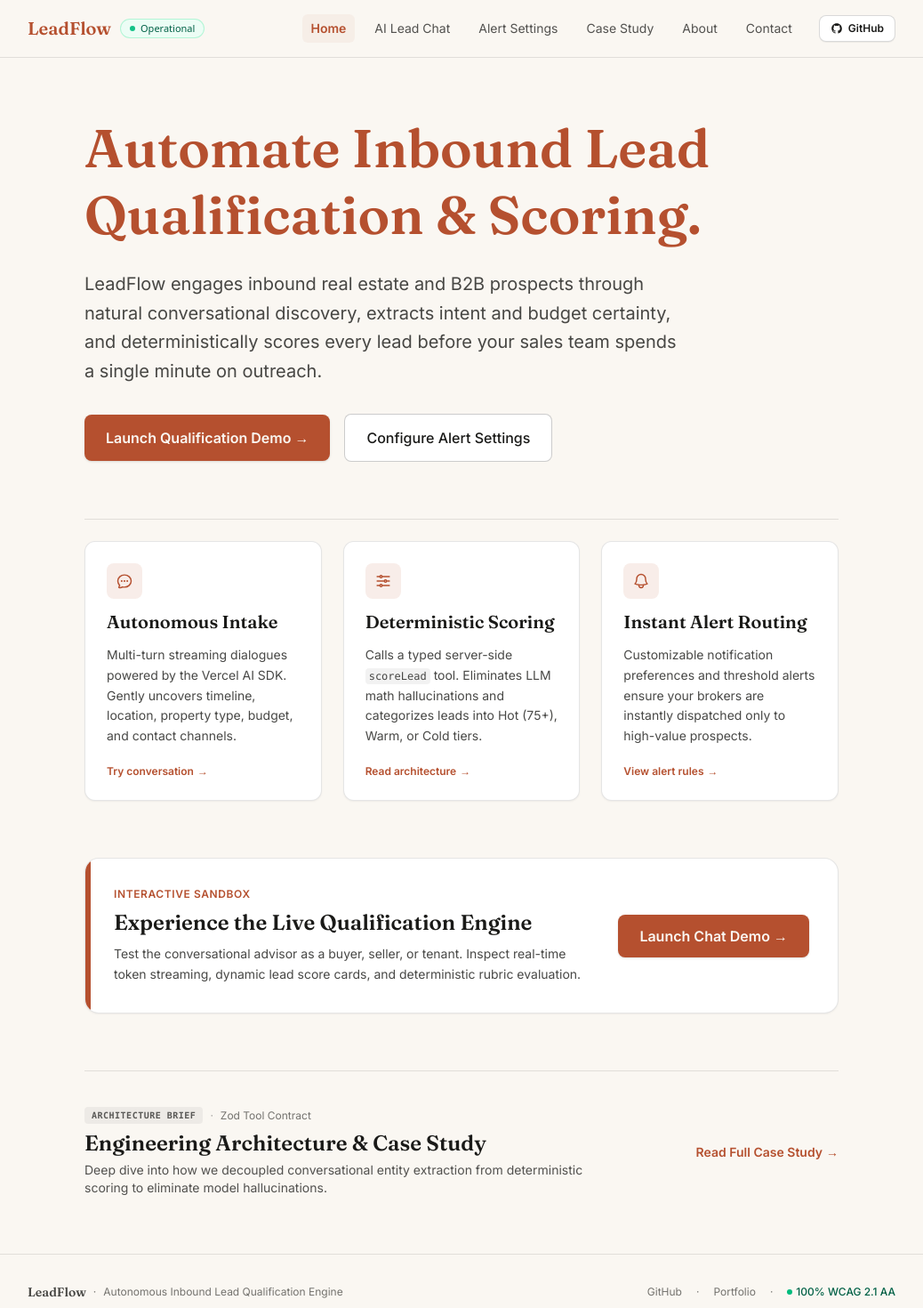
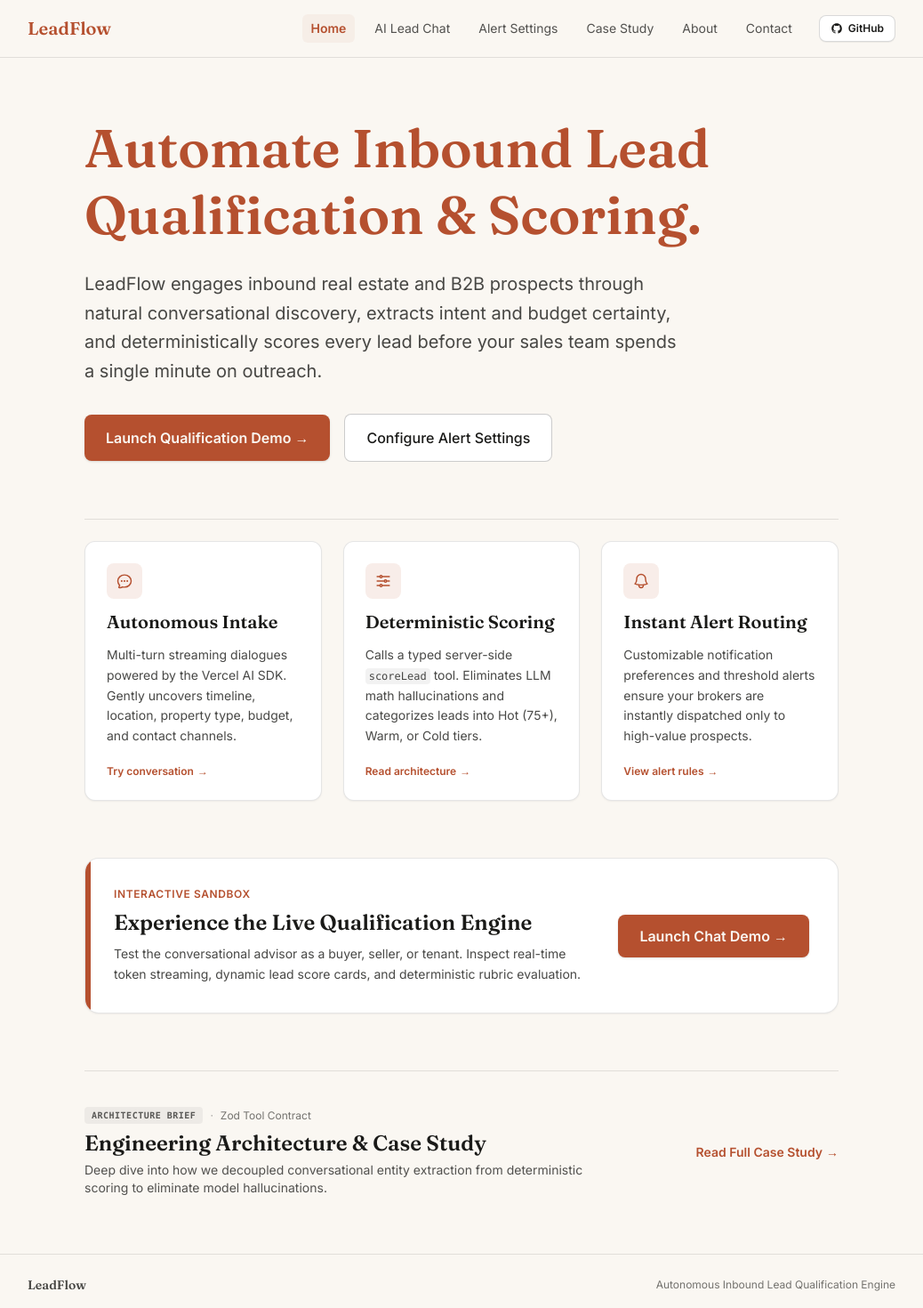
Before and after one commit to Philip8q/leadflow, a Next.js app: page / in a window 1280 px wide. Shown: the top 1470 px of the page at 89% size, without its empty margins (121-1159 px from the left). Built offline with nearby package versions, Linux system fonts and the light colour scheme.

Commit message:
fix(ui): remove operational badge from navbar and clean footer links

```diff
--- a/app/layout.js
+++ b/app/layout.js
@@ -37,36 +37,9 @@ export default function RootLayout({ children }) {
           {children}
         </main>
         <footer className="border-t border-black/10 bg-bg mt-auto">
-          <div className="mx-auto max-w-5xl px-6 py-8 flex flex-col sm:flex-row items-center justify-between gap-4 text-xs text-text/60">
-            <div className="flex items-center gap-2">
-              <span className="font-heading font-semibold text-text/80 text-sm">LeadFlow</span>
-              <span>·</span>
-              <span>Autonomous Inbound Lead Qualification Engine</span>
-            </div>
-            <div className="flex items-center gap-4">
-              <a
-                href="https://github.com/Philip8q/leadflow"
-                target="_blank"
-                rel="noopener noreferrer"
-                className="hover:text-main transition-colors"
-              >
-                GitHub
-              </a>
-              <span>·</span>
-              <a
-                href="https://philipomondi.netlify.app"
-                target="_blank"
-                rel="noopener noreferrer"
-                className="hover:text-main transition-colors"
-              >
-                Portfolio
-              </a>
-              <span>·</span>
-              <span className="inline-flex items-center gap-1 text-emerald-800 font-medium">
-                <span className="h-1.5 w-1.5 rounded-full bg-emerald-500" aria-hidden="true" />
-                100% WCAG 2.1 AA
-              </span>
-            </div>
+          <div className="mx-auto max-w-5xl px-6 py-6 flex flex-col sm:flex-row items-center justify-between gap-2 text-xs text-text/60">
+            <span className="font-heading font-semibold text-text/80 text-sm">LeadFlow</span>
+            <span>Autonomous Inbound Lead Qualification Engine</span>
           </div>
         </footer>
       </body>
--- a/components/Nav.jsx
+++ b/components/Nav.jsx
@@ -23,13 +23,9 @@ function Nav() {
         <div className="flex items-center gap-8">
           <Link
             href="/"
-            className="font-heading text-xl font-semibold text-main rounded focus-visible:outline-2 focus-visible:outline-main focus-visible:outline-offset-2 flex items-center gap-2.5"
+            className="font-heading text-xl font-semibold text-main rounded focus-visible:outline-2 focus-visible:outline-main focus-visible:outline-offset-2"
           >
-            <span>LeadFlow</span>
-            <span className="inline-flex items-center gap-1.5 text-[11px] font-sans font-medium text-emerald-800 bg-emerald-50 px-2.5 py-0.5 rounded-full border border-emerald-200/80">
-              <span className="h-1.5 w-1.5 rounded-full bg-emerald-500 animate-pulse" aria-hidden="true" />
-              Operational
-            </span>
+            LeadFlow
           </Link>
         </div>
 
```
